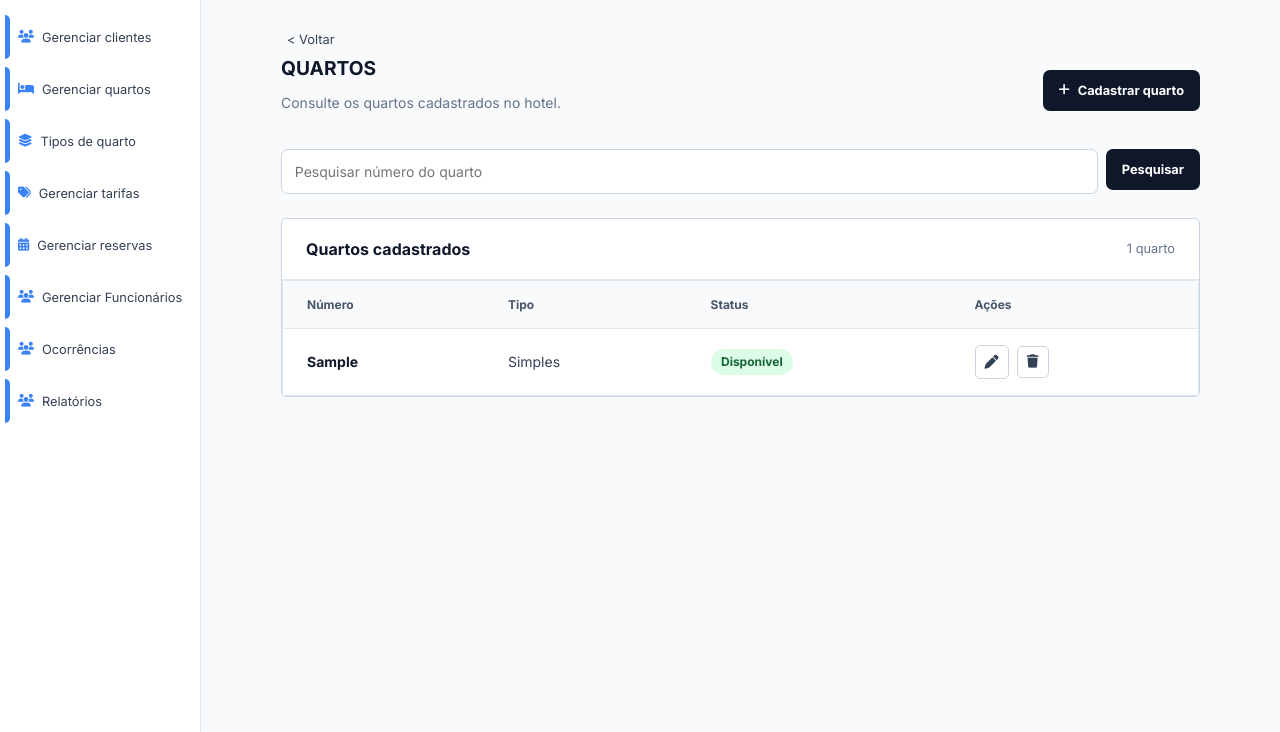
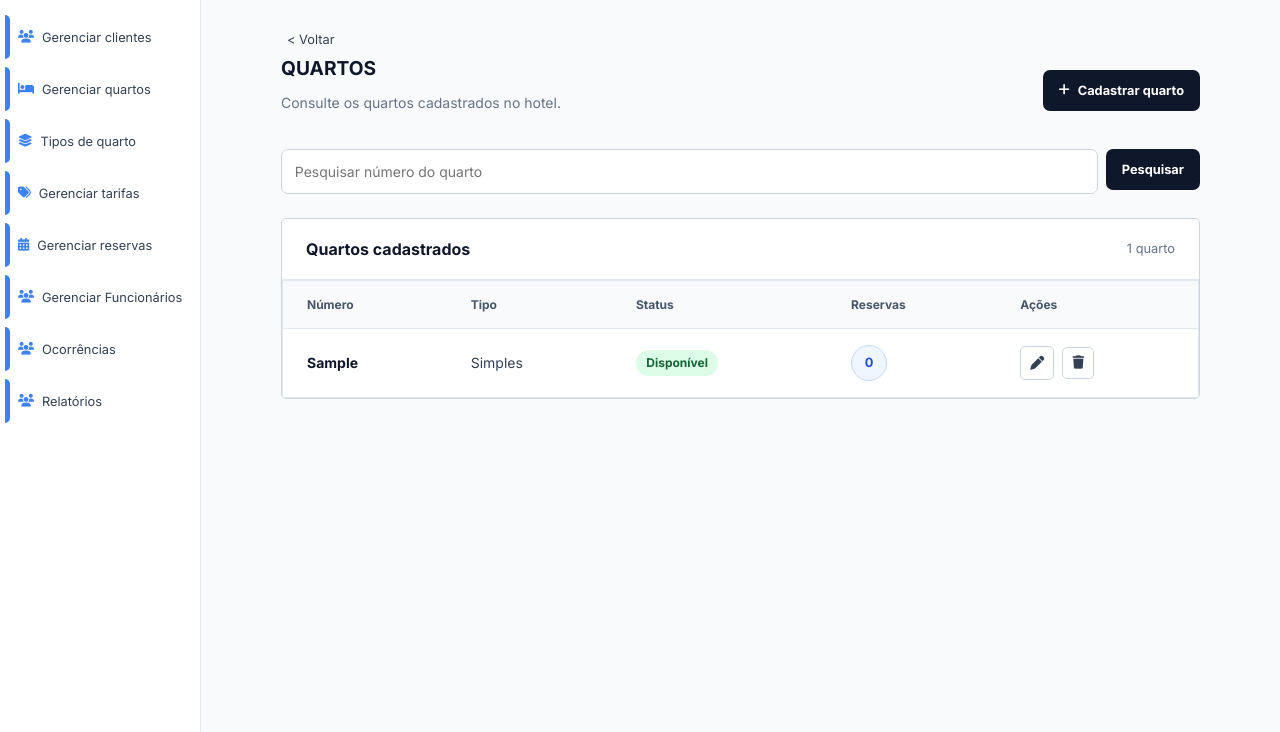
Before and after one commit to Kohlrausch16/sistema_gestao_hotel, a Django app: page /quartos/ in a window 1280 px wide. Shown: the part 68-800 px from the top of the page. Run offline with Django 5.2, Linux system fonts and the light colour scheme; data comes from the database, SQL or seed files in the repository; tables that the repository leaves empty hold one stand-in row (values such as "Sample post").

Commit message:
adiciona visualização das reservas futuras dos quartos

```diff
--- a/hotelaria_app/static/css/listar_quartos.css
+++ b/hotelaria_app/static/css/listar_quartos.css
@@ -103,6 +103,145 @@
 .tabela-quartos .numero-quarto{
     color: #0F172A;
     font-weight: 700;
+}
+
+.botao-reservas{
+    display: inline-flex;
+    align-items: center;
+    justify-content: center;
+    min-width: 2.25rem;
+    min-height: 2.25rem;
+    padding: 0.35rem;
+    border: 1px solid #BFDBFE;
+    border-radius: 999px;
+    background: #EFF6FF;
+    color: #1D4ED8;
+    font: 700 0.8rem "Inter", sans-serif;
+    cursor: pointer;
+}
+
+.botao-reservas:hover,
+.botao-reservas:focus-visible{
+    background: #DBEAFE;
+    border-color: #60A5FA;
+}
+
+.dialogo-reservas{
+    box-sizing: border-box;
+    width: min(32rem, calc(100% - 2rem));
+    max-height: min(80vh, 40rem);
+    padding: 0;
+    border: 1px solid #CBD5E1;
+    border-radius: 12px;
+    box-shadow: 0 20px 50px #0F172A33;
+    color: #0F172A;
+    font-family: "Inter", sans-serif;
+}
+
+.dialogo-reservas::backdrop{
+    background: #0F172A99;
+}
+
+.dialogo-reservas-cabecalho{
+    display: flex;
+    align-items: flex-start;
+    justify-content: space-between;
+    gap: 1rem;
+    padding: 1.5rem;
+    border-bottom: 1px solid #E2E8F0;
+}
+
+.dialogo-reservas-etiqueta{
+    color: #2563EB;
+    font-size: 0.7rem;
+    font-weight: 800;
+    letter-spacing: 0.1em;
+}
+
+.dialogo-reservas-cabecalho h2{
+    margin: 0.4rem 0;
+    font-size: 1.25rem;
+}
+
+.dialogo-reservas-cabecalho p{
+    margin: 0;
+    color: #64748B;
+    font-size: 0.8rem;
+}
+
+.fechar-dialogo-reservas{
+    display: inline-flex;
+    align-items: center;
+    justify-content: center;
+    flex: 0 0 2rem;
+    height: 2rem;
+    border: 0;
+    border-radius: 6px;
+    background: #F1F5F9;
+    color: #475569;
+    font-size: 1.5rem;
+    line-height: 1;
+    cursor: pointer;
+}
+
+.fechar-dialogo-reservas:hover{
+    background: #E2E8F0;
+}
+
+.lista-reservas-futuras{
+    max-height: 50vh;
+    overflow-y: auto;
+    margin: 0;
+    padding: 0.5rem 1.5rem 1.5rem;
+    list-style: none;
+}
+
+.lista-reservas-futuras li{
+    display: flex;
+    flex-direction: column;
+    gap: 0.8rem;
+    margin-top: 1rem;
+    padding: 1rem;
+    border: 1px solid #E2E8F0;
+    border-radius: 8px;
+    background: #F8FAFC;
+    font-size: 0.875rem;
+}
+
+.lista-reservas-futuras li strong{
+    color: #0F172A;
+}
+
+.datas-reserva-futura{
+    display: flex;
+    align-items: end;
+    gap: 0.75rem;
+    color: #334155;
+    font-weight: 600;
+}
+
+.datas-reserva-futura span:not(.separador-datas){
+    display: flex;
+    flex-direction: column;
+    gap: 0.2rem;
+}
+
+.datas-reserva-futura small{
+    color: #64748B;
+    font-size: 0.65rem;
+    font-weight: 700;
+    letter-spacing: 0.08em;
+}
+
+.separador-datas{
+    color: #94A3B8;
+}
+
+.sem-reservas-futuras{
+    margin: 0;
+    padding: 1.5rem;
+    color: #475569;
+    font-size: 0.875rem;
 }
 
 .status-quarto{
--- /dev/null
+++ b/hotelaria_app/static/scripts/listarQuartos.js
@@ -0,0 +1,17 @@
+document.querySelectorAll('.botao-reservas').forEach((botao) => {
+    botao.addEventListener('click', () => {
+        document.getElementById(botao.dataset.dialogId).showModal();
+    });
+});
+
+document.querySelectorAll('.dialogo-reservas').forEach((dialogo) => {
+    dialogo.querySelector('.fechar-dialogo-reservas').addEventListener('click', () => {
+        dialogo.close();
+    });
+
+    dialogo.addEventListener('click', (evento) => {
+        if (evento.target === dialogo) {
+            dialogo.close();
+        }
+    });
+});
--- a/hotelaria_app/templates/listar_quartos.html
+++ b/hotelaria_app/templates/listar_quartos.html
@@ -4,7 +4,7 @@
 {% block title %}Quartos{% endblock %}
 
 {% block arquivos_css %}
-    <link rel="stylesheet" href="{% static 'css/listar_quartos.css' %}">
+    <link rel="stylesheet" href="{% static 'css/listar_quartos.css' %}?v=2">
 {% endblock %}
 
 {% block titulo_pagina %}
@@ -45,6 +45,7 @@
                             <th scope="col">Número</th>
                             <th scope="col">Tipo</th>
                             <th scope="col">Status</th>
+                            <th scope="col">Reservas</th>
                             <th scope="col">Ações</th>
                         </tr>
                     </thead>
@@ -57,6 +58,11 @@
                                     <span class="status-quarto status-{{ quarto.status_atual|lower }}">
                                         {{ quarto.status_atual_display }}
                                     </span>
+                                </td>
+                                <td>
+                                    <button type="button" class="botao-reservas" data-dialog-id="reservas-quarto-{{ quarto.id }}" aria-label="Ver reservas futuras do quarto {{ quarto.numero }}">
+                                        {{ quarto.reservas_futuras|length }}
+                                    </button>
                                 </td>
                                 <td>
                                     <div class="acoes-quarto">
@@ -91,4 +97,36 @@
             </div>
         {% endif %}
     </section>
+    {% for quarto in quartos %}
+        <dialog id="reservas-quarto-{{ quarto.id }}" class="dialogo-reservas" aria-labelledby="titulo-reservas-{{ quarto.id }}">
+            <div class="dialogo-reservas-cabecalho">
+                <div>
+                    <span class="dialogo-reservas-etiqueta">QUARTO {{ quarto.numero }}</span>
+                    <h2 id="titulo-reservas-{{ quarto.id }}">Reservas futuras</h2>
+                    <p>{{ quarto.reservas_futuras|length }} reserva{{ quarto.reservas_futuras|length|pluralize }} agendada{{ quarto.reservas_futuras|length|pluralize }}</p>
+                </div>
+                <button type="button" class="fechar-dialogo-reservas" aria-label="Fechar reservas do quarto {{ quarto.numero }}">&times;</button>
+            </div>
+            {% if quarto.reservas_futuras %}
+                <ul class="lista-reservas-futuras">
+                    {% for reserva in quarto.reservas_futuras %}
+                        <li>
+                            <strong>{{ reserva.cliente }}</strong>
+                            <div class="datas-reserva-futura">
+                                <span><small>ENTRADA</small>{{ reserva.data_entrada|date:"d/m/Y" }}</span>
+                                <span class="separador-datas" aria-hidden="true">→</span>
+                                <span><small>SAÍDA</small>{{ reserva.data_saida|date:"d/m/Y" }}</span>
+                            </div>
+                        </li>
+                    {% endfor %}
+                </ul>
+            {% else %}
+                <p class="sem-reservas-futuras">Nenhuma reserva futura para este quarto.</p>
+            {% endif %}
+        </dialog>
+    {% endfor %}
 {% endblock %}
+
+{% block arquivos_js %}
+    <script src="{% static 'scripts/listarQuartos.js' %}?v=2"></script>
+{% endblock %}
--- a/hotelaria_app/templates/listar_reservas.html
+++ b/hotelaria_app/templates/listar_reservas.html
@@ -88,7 +88,7 @@
                                             </form>
                                         {% endif %}
 
-                                        {% if reserva.status == 'A' and reserva.data_entrada > hoje %}
+                                        {% if reserva.status == 'A' and reserva.data_entrada >= hoje %}
                                             <a href="{% url 'editar_reserva' reserva.id %}" class="botao-editar" aria-label="Editar reserva de {{ reserva.cliente }} no quarto {{ reserva.quarto.numero }}" title="Editar reserva">
                                                 <i class="fa-solid fa-pen" aria-hidden="true"></i>
                                             </a>
--- a/hotelaria_app/views.py
+++ b/hotelaria_app/views.py
@@ -9,7 +9,7 @@ from django.http import JsonResponse
 from django.utils import timezone
 from django.views.decorators.http import require_GET, require_POST
 from django.db import transaction
-from django.db.models import Exists, OuterRef, Q, Value
+from django.db.models import Exists, OuterRef, Prefetch, Q, Value
 from django.db.models.functions import Concat, Lower
 from .models import Cliente, Quarto, Reserva, TarifaSazonal, TipoQuarto
 from .disponibilidade import quartos_disponiveis as buscar_quartos_disponiveis, reservas_ativas_em
@@ -79,7 +79,12 @@ def cadastrar_quarto(request):
 def listar_quartos(request):
     pesquisa = request.GET.get("q", "").strip()
     hoje = timezone.localdate()
-    quartos = Quarto.objects.select_related('tipo').filter(ativo=True).annotate(
+    reservas_futuras = Reserva.objects.filter(
+        ativo=True, status='A', data_entrada__gte=hoje
+    ).select_related('cliente').order_by('data_entrada', 'id')
+    quartos = Quarto.objects.select_related('tipo').filter(ativo=True).prefetch_related(
+        Prefetch('reserva_set', queryset=reservas_futuras, to_attr='reservas_futuras')
+    ).annotate(
         ocupado_hoje=Exists(reservas_ativas_em(hoje).filter(quarto_id=OuterRef('pk')))
     )
     if pesquisa:
@@ -254,7 +259,7 @@ def checkin_page(request):
 
 def editar_reserva(request, reserva_id):
     reserva = get_object_or_404(Reserva, id=reserva_id, ativo=True)
-    if reserva.status != 'A' or reserva.data_entrada <= timezone.localdate():
+    if reserva.status != 'A' or reserva.data_entrada < timezone.localdate():
         messages.error(request, "A reserva só pode ser editada antes do check-in enquanto estiver ativa.")
         return redirect('listar_reservas')
 
@@ -262,8 +267,8 @@ def editar_reserva(request, reserva_id):
 
     if request.method == "POST":
         if form.is_valid():
-            if form.cleaned_data["data_entrada"] <= timezone.localdate():
-                form.add_error("data_entrada", "A entrada deve ser uma data futura.")
+            if form.cleaned_data["data_entrada"] < timezone.localdate():
+                form.add_error("data_entrada", "A entrada não pode ser anterior à data de hoje.")
             else:
                 form.save()
                 messages.success(request, "Reserva atualizada com sucesso!")
@@ -282,7 +287,7 @@ def cancelar_reserva(request, reserva_id):
         messages.error(request, "Apenas reservas ativas podem ser canceladas.")
         return redirect('listar_reservas')
 
-    if reserva.data_entrada <= timezone.localdate():
+    if reserva.data_entrada < timezone.localdate():
         messages.error(request, "A reserva só pode ser cancelada antes do check-in.")
         return redirect('listar_reservas')
 
```
